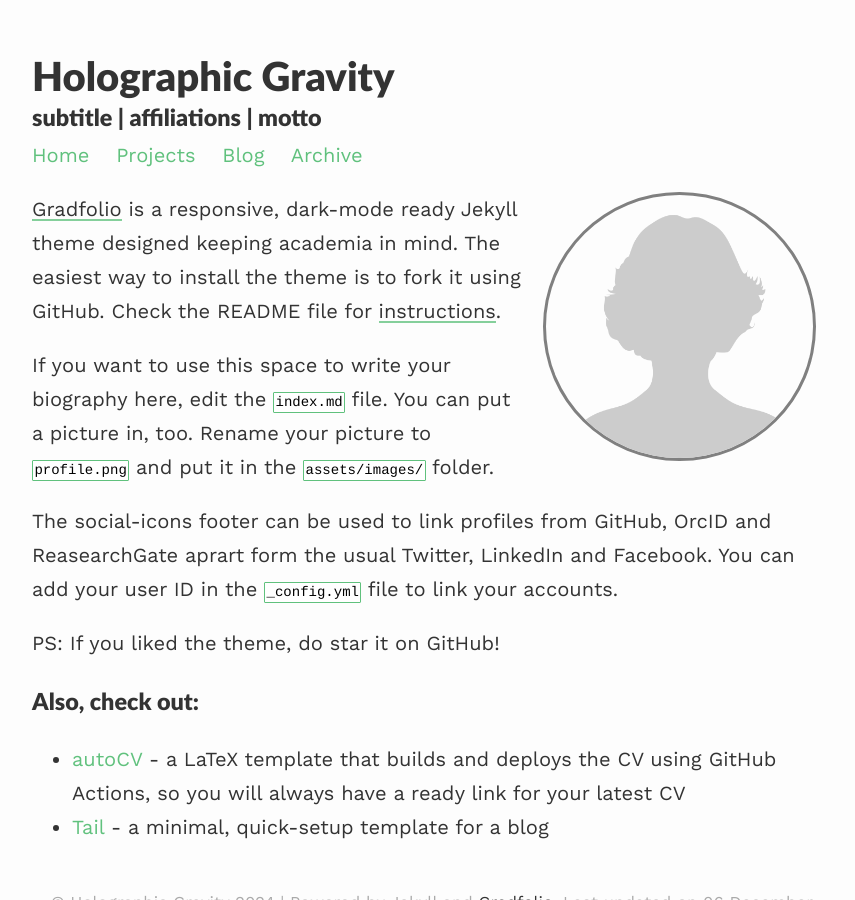
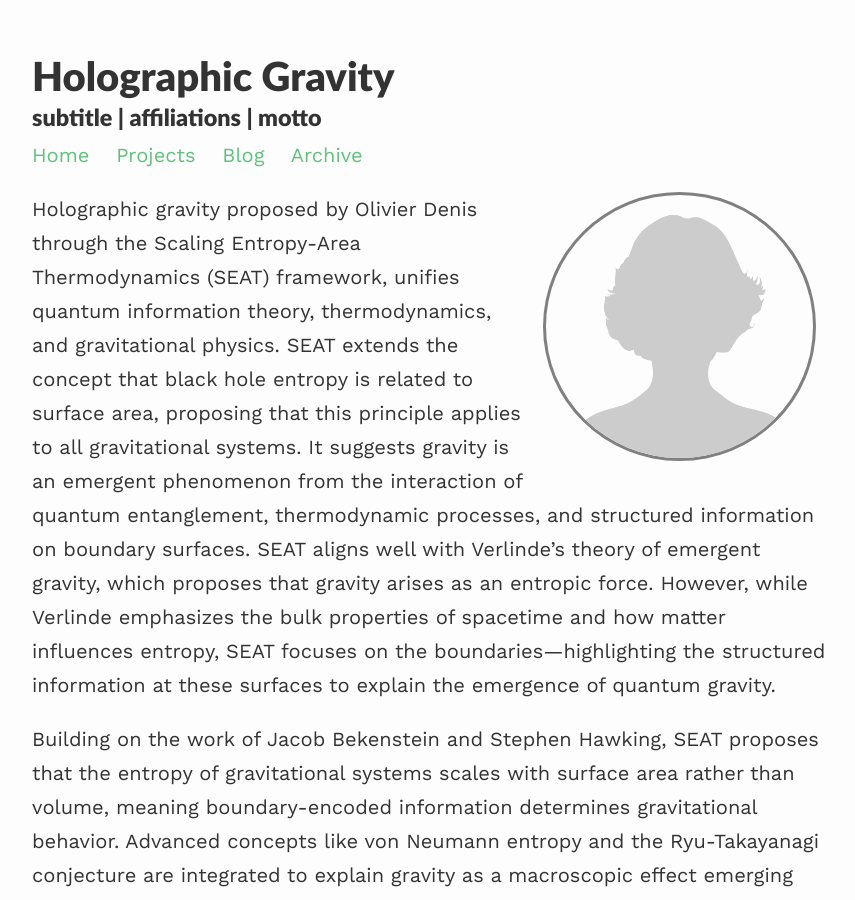
Before and after one commit to olivierdenis/Holographic-Gravity-, a Jekyll site: the page built from index.md, in a window 1280 px wide and 900 px high. Shown: the whole window, without its empty margins (208-1063 px from the left). Built offline with Jekyll 4.4.1, drawn with Linux system fonts in a browser that asks for light colours; nearby versions of some CDN libraries; some of the changed text lies outside the part shown.

Commit message:
Update index.md

```diff
--- a/index.md
+++ b/index.md
@@ -6,14 +6,22 @@ profile:
   image: profile.png
 published: true
 ---
+Holographic gravity proposed by Olivier Denis through the Scaling Entropy-Area Thermodynamics (SEAT) framework, unifies quantum information theory, thermodynamics, and gravitational physics. SEAT extends the concept that black hole entropy is related to surface area, proposing that this principle applies to all gravitational systems. It suggests gravity is an emergent phenomenon from the interaction of quantum entanglement, thermodynamic processes, and structured information on boundary surfaces. SEAT aligns well with Verlinde's theory of emergent gravity, which proposes that gravity arises as an entropic force. However, while Verlinde emphasizes the bulk properties of spacetime and how matter influences entropy, SEAT focuses on the boundaries—highlighting the structured information at these surfaces to explain the emergence of quantum gravity.
 
-[Gradfolio](https://github.com/jitinnair1/gradfolio){:target="_blank"} is a responsive, dark-mode ready Jekyll theme designed keeping academia in mind. The easiest way to install the theme is to fork it using GitHub. Check the README file for [instructions](https://github.com/jitinnair1/gradfolio#installation){:target="_blank"}.
+Building on the work of Jacob Bekenstein and Stephen Hawking, SEAT proposes that the entropy of gravitational systems scales with surface area rather than volume, meaning boundary-encoded information determines gravitational behavior. Advanced concepts like von Neumann entropy and the Ryu-Takayanagi conjecture are integrated to explain gravity as a macroscopic effect emerging from quantum interactions at system boundaries, with spacetime geometry arising from quantum informational structure.
 
-If you want to use this space to write your biography here, edit the `index.md` file. You can put a picture in, too. Rename your picture to `profile.png` and put it in the `assets/images/` folder.
+In SEAT, spacetime curvature, traditionally seen as a consequence of mass and energy in Einstein's general relativity, is reinterpreted as an effect of entropic gradients. Structured information on boundary surfaces creates entropy gradients that influence spacetime, resulting in the observed "curvature." This "entropic order" refers to the level of organization in the informational structure around an object, ultimately altering the geometry of the surrounding space. It also refers to the arrangement and organization of information that creates a directional flow of entropy, leading to structured, predictable behavior in the system. This entropic order affects the motion of nearby objects, giving rise to gravitational behavior akin to spacetime curvature.
 
-The social-icons footer can be used to link profiles from GitHub, OrcID and ReasearchGate aprart form the usual Twitter, LinkedIn and Facebook. You can add your user ID in the `_config.yml` file to link your accounts.
+SEAT addresses the black hole information paradox by suggesting that black holes evolve towards order as their entropy decreases, with information preserved and emitted through entangled Hawking radiation. Information is not lost but conserved predictably, consistent with quantum mechanics.
 
-PS: If you liked the theme, do star it on GitHub!
+The Ryu-Takayanagi formula extends the concept of gravitational fine-grained entropy in SEAT, connecting quantum entanglement to spacetime geometry, particularly in AdS/CFT correspondence. This implies that spacetime geometry emerges from quantum entanglement, linking gravitational properties to entanglement. SEAT broadens this conjecture beyond AdS/CFT, proposing entanglement entropy as a measure of gravitational entropy across various systems. Thus, spacetime geometry and gravity emerge from the quantum entanglement of microscopic degrees of freedom, unifying entropy, information, and geometry in quantum gravity.
+
+SEAT brings together thermodynamics, quantum mechanics, and information theory to describe gravity as emergent, aligning with the holographic principle that the universe operates fundamentally on informational terms. Black holes serve as key models, with SEAT using surface gravity, Hawking temperature, and entanglement entropy to link gravitational dynamics with thermodynamic properties. The surface gravity (κ) of black holes connects gravitational and thermodynamic realms, bridging classical gravitational descriptions with quantum mechanics.
+
+SEAT extends the entropy-area relationship to all gravitational systems, suggesting that principles governing black holes apply universally to other massive objects. It predicts testable phenomena, such as information conservation during black hole evaporation and relationships between entropy changes and gravitational effects like gravitational waves. The framework also proposes that quantum entanglement shapes spacetime geometry, as validated by experiments in the AdS/CFT context.
+
+Holographic gravity in the SEAT framework challenges traditional views by describing gravity as an emergent macroscopic effect from quantum information on boundary surfaces. This unified model ties together quantum mechanics, thermodynamics, and gravity, resolving issues like the black hole information paradox and providing a new understanding of the universe. SEAT suggests spacetime curvature results from entropic effects due to structured information at boundaries, offering a novel perspective where gravity is a consequence of statistical mechanics and informational dynamics rather than a standalone force.
+
 
 ### Also, check out:
 
```
